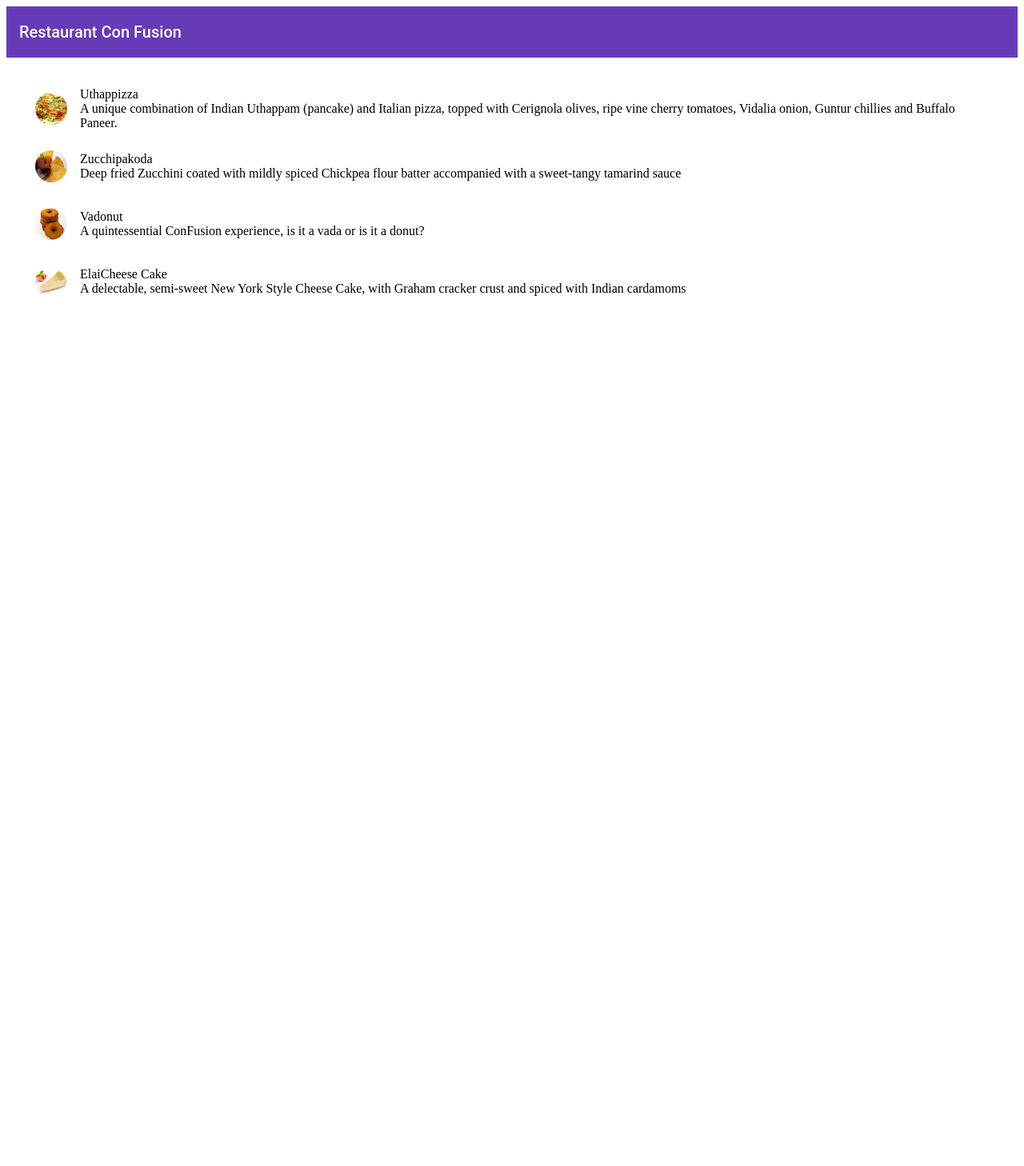
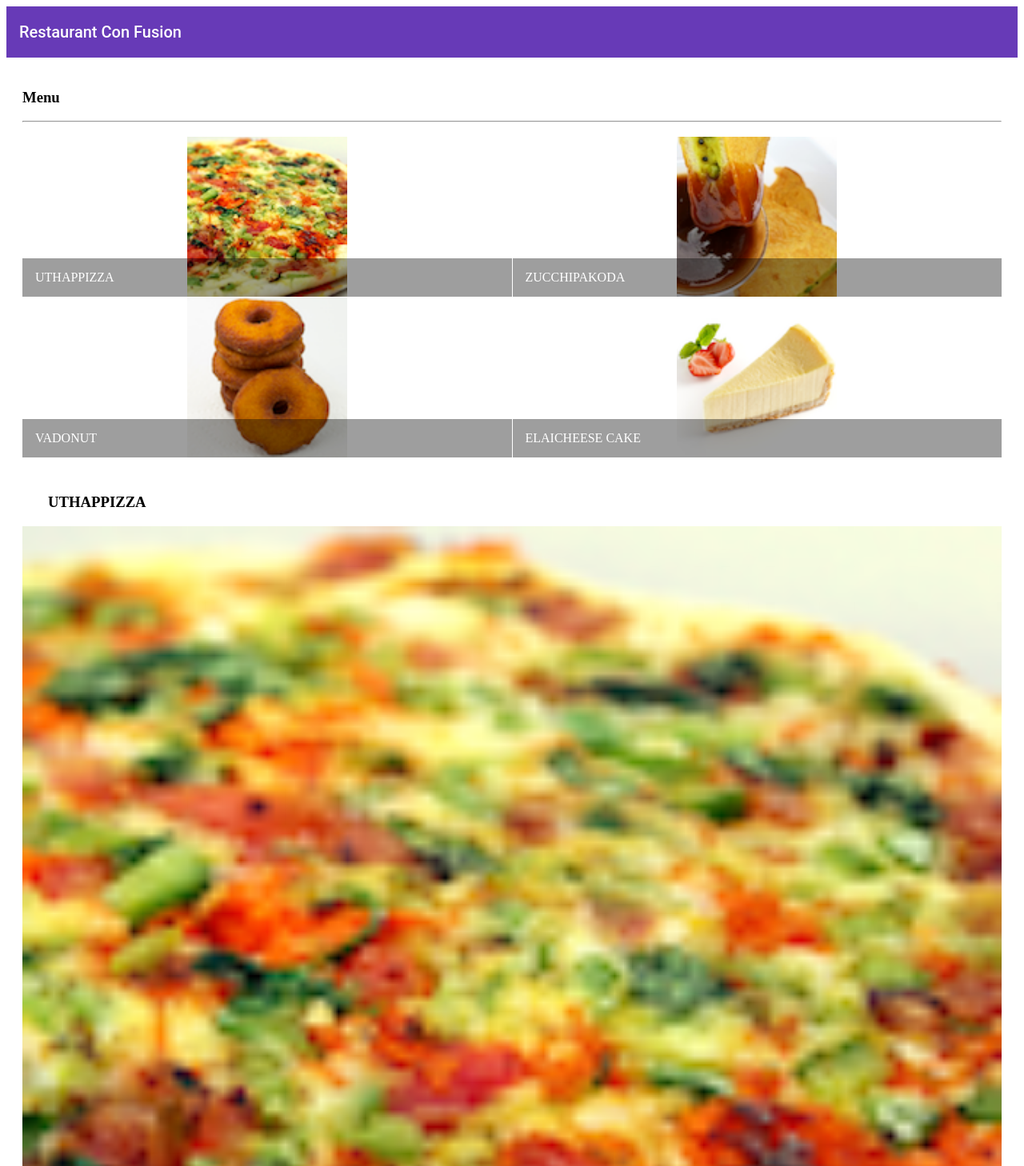
Before and after one commit to czyzowicz/Restaurant-Confusion, an Angular app: page / in a window 1280 px wide. Shown: the top 1458 px of the page at 80% size. Before the commit the page ends 800 px from the top, so only its background shows below. Built offline with nearby package versions, Linux system fonts and the light colour scheme.

Commit message:
Components Part 2

```diff
--- a/src/app/menu/menu.component.html
+++ b/src/app/menu/menu.component.html
@@ -1,11 +1,34 @@
 <div class="container" fxLayout="column" fxLayoutGap="10px">
-  <mat-list fxFlex>
-    <mat-list-item *ngFor="let dish of dishes">
-      <img mat-list-avatar src={{dish.image}} alt={{dish.name}}>
-      <h1 mat-line>{{dish.name}}</h1>
-      <p mat-line>
-        <span>{{dish.description}}</span>
-      </p>
-    </mat-list-item>
-  </mat-list>
+  <div fxFlex>
+    <div>
+      <h3>Menu</h3>
+      <hr>
+    </div>
+  </div>
+
+  <div fxFlex>
+    <mat-grid-list cols="2" rowHeight="200px">
+      <mat-grid-tile *ngFor="let dish of dishes">
+        <img height="200px" src={{dish.image}} alt={{dish.name}}>
+        <mat-grid-tile-footer>
+          <h1 mat-line>{{dish.name | uppercase}}</h1>
+        </mat-grid-tile-footer>
+      </mat-grid-tile>
+    </mat-grid-list>
+  </div>
+
+  <div fxFlex *ngIf="selectedDish">
+    <mat-card>
+      <mat-card-header>
+        <mat-card-title>
+          <h3>{{selectedDish.name | uppercase}}</h3>
+        </mat-card-title>
+      </mat-card-header>
+      <img mat-card-image src={{selectedDish.image}} alt={{selectedDish.name}}>
+      <mat-card-actions>
+        <button mat-button>LIKE</button>
+        <button mat-button>SHARE</button>
+      </mat-card-actions>
+    </mat-card>
+  </div>
 </div>
--- a/src/app/menu/menu.component.ts
+++ b/src/app/menu/menu.component.ts
@@ -2,14 +2,7 @@
 
 import { Dish } from '../shared/dish';
 
-@Component({
-  selector: 'app-menu',
-  templateUrl: './menu.component.html',
-  styleUrls: ['./menu.component.scss']
-})
-export class MenuComponent implements OnInit {
-
-  dishes: Dish[] = [
+const DISHES: Dish[] = [
   {
     name:'Uthappizza',
     image: '/assets/images/uthappizza.png',
@@ -40,6 +33,16 @@
     description:'A delectable, semi-sweet New York Style Cheese Cake, with Graham cracker crust and spiced with Indian cardamoms'                        }
  ];
 
+@Component({
+  selector: 'app-menu',
+  templateUrl: './menu.component.html',
+  styleUrls: ['./menu.component.scss']
+})
+export class MenuComponent implements OnInit {
+
+  dishes: Dish[] = DISHES;
+  selectedDish = DISHES[0];
+
   constructor() { }
 
   ngOnInit() {
```
Also changed, not shown: src/app/app.module.ts (+8 -2 lines). Lines whose indentation alone changed are shown as unchanged.
